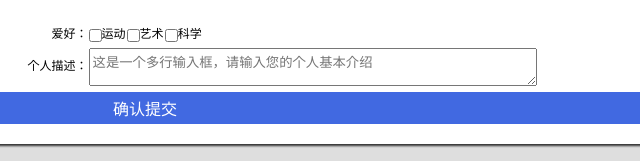
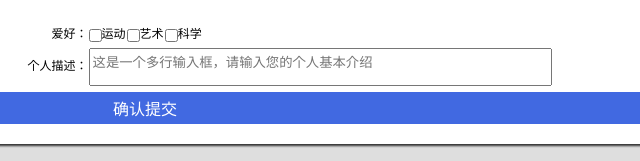
Before and after one commit to 4amup/ife2017, a plain HTML site: page htmlcss/task2/index.html in a window 1280 px wide. Shown: the part 3394-3555 px from the top of the page, 493-1133 px from the left. Drawn offline with Linux system fonts and the light colour scheme.

Commit message:
over task2 update resize of textarea

```diff
--- a/htmlcss/task2/style.css
+++ b/htmlcss/task2/style.css
@@ -112,7 +112,7 @@ tbody tr:last-child {
   padding: 3px;
 }
 #register textarea {
-  overflow: hidden;
+  resize: none;
 }
 #register input[type='submit'] {
   background-color: royalblue;
```
